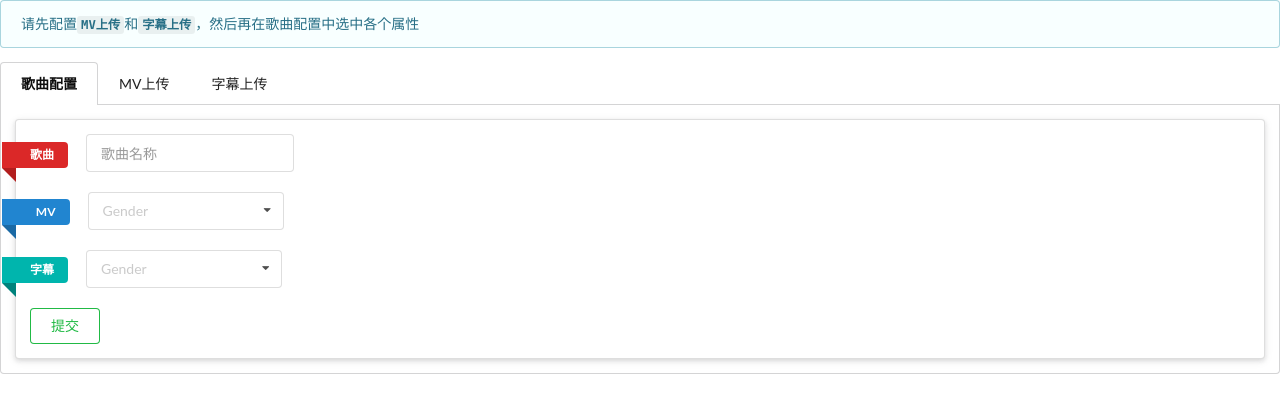
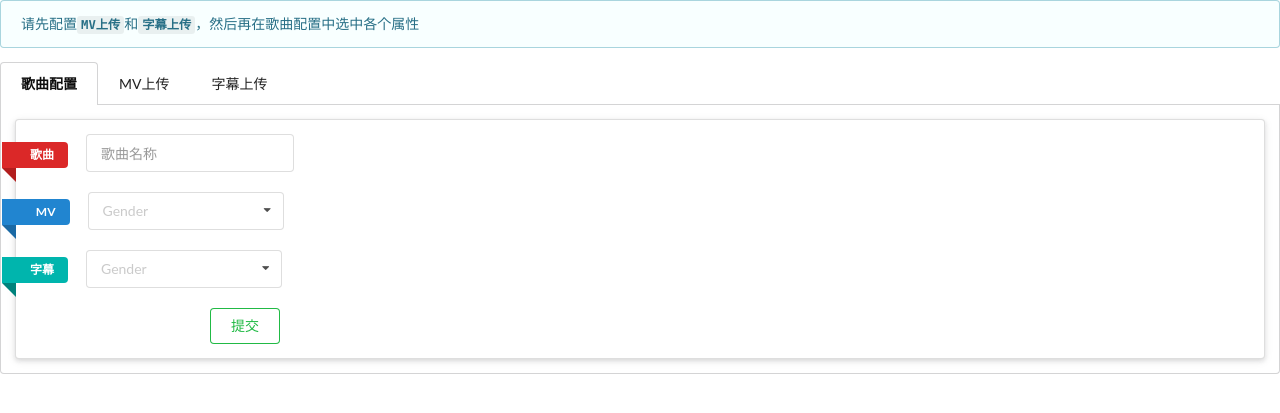
Before and after one commit to theburn/subtitle_play, a Django app: page /config/ in a window 1280 px wide. Shown: the top 413 px of the page. Run offline with Django 3.2, Linux system fonts and the light colour scheme; the visitor is signed in with stand-in values (Sample User, id 1).

```diff
--- a/subtitle_play/templates/config.html
+++ b/subtitle_play/templates/config.html
@@ -104,7 +104,7 @@
 
                     <br/>
 
-                    <button class="ui green basic button">提交</button>
+                    <button class="ui green basic button" style="margin-left:180px">提交</button>
                 </div>
             </div>
         </div>
```
